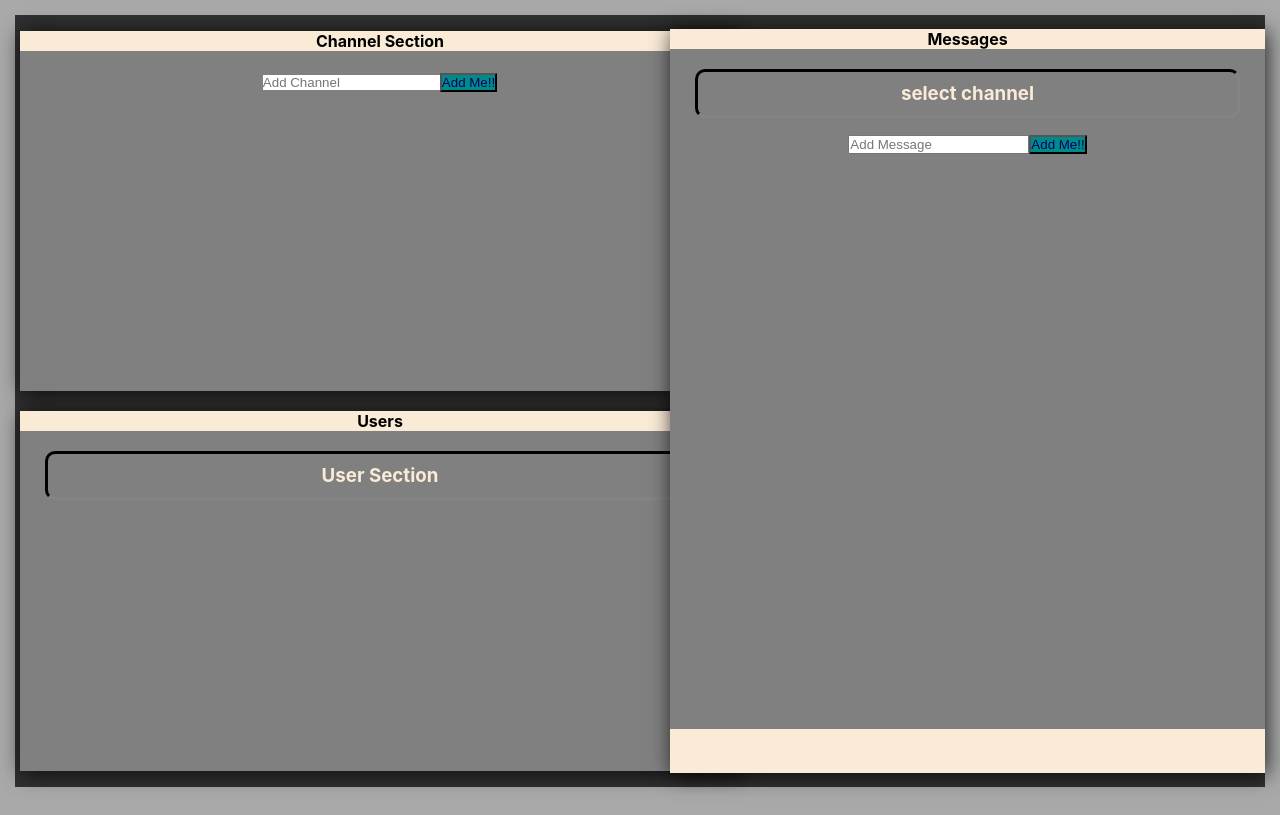
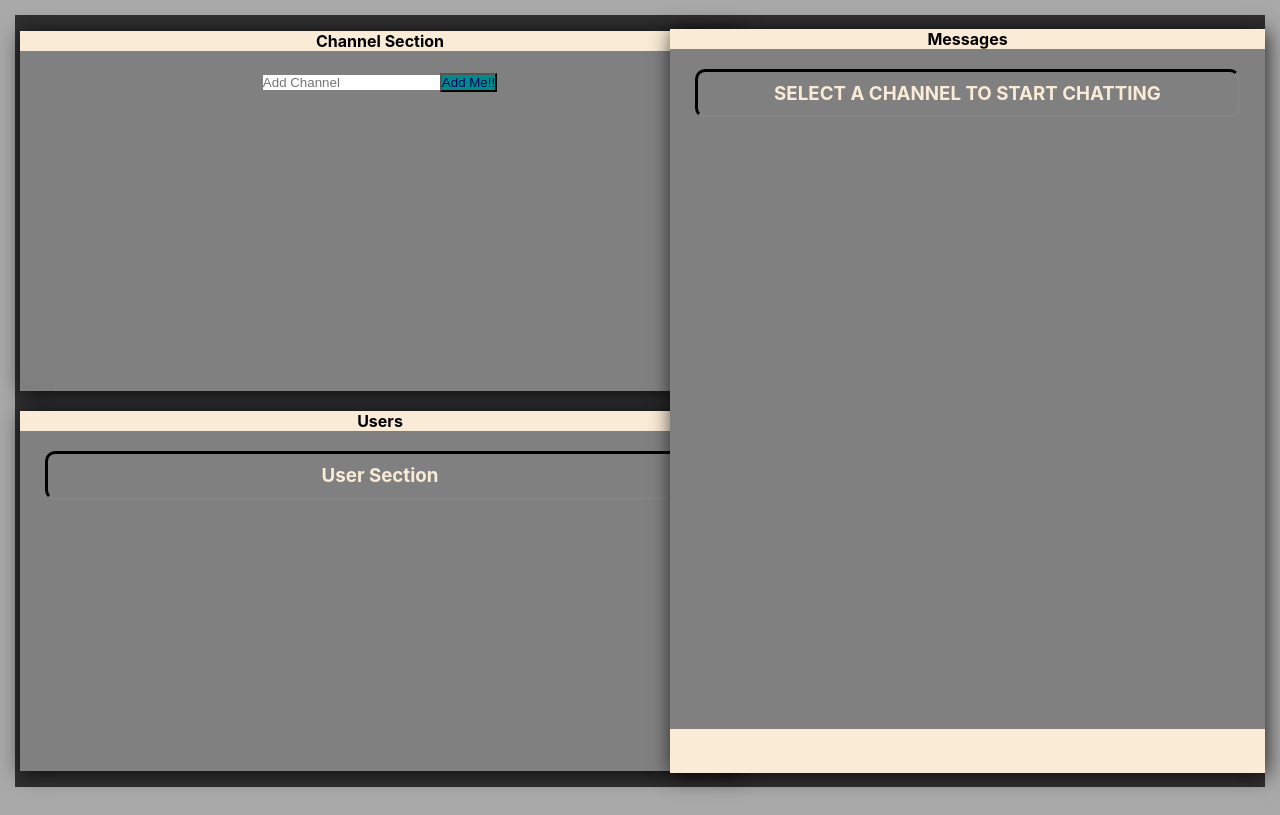
Before and after one commit to josuemartinezlinkedin/go-react-real-time, a React (Create React App) app: page / in a window 1280 px wide. Built offline with nearby package versions, Linux system fonts and the light colour scheme.

Commit message:
hid message input untill channel is chosen, next creating an active chat for channel selected

```diff
--- a/src/Components/MessagesSection/messages-section.component.tsx
+++ b/src/Components/MessagesSection/messages-section.component.tsx
@@ -7,10 +7,12 @@ type MessagesSectionProps = {
 }
 type messages = {
     // userName?: string,
-    message: string
+    message: string;
 }
+//active chat =  map(key=activeChannel, map messagesList)
 
 function MessagesSection({activeChannel}: MessagesSectionProps) {
+
     const [addMessage, setAddMessage] = useState<messages[]>([])
 
     const addMessages: (message: string) => void = (message) => {
@@ -19,7 +21,9 @@ function MessagesSection({activeChannel}: MessagesSectionProps) {
         }
         else { alert("TRY A DIFFERENT NAME YOU TWAT!!") }
     }
-    const selectChannel = activeChannel.length === 0 ? 'select channel' : activeChannel
+    const selectChannel = activeChannel.length === 0 ? 'select a channel to start chatting'.toUpperCase() : activeChannel
+    const inputBoxAvailability = selectChannel === activeChannel ? <MessageBox addMessages={addMessages} /> : ''
+
   return (
     <div className='messages-section'>
         <div className="messages-section_header">
@@ -27,7 +31,7 @@ function MessagesSection({activeChannel}: MessagesSectionProps) {
         </div>
         <div className="message-section_messages_box" >
             <h3 className='channel_name_messages'>{selectChannel}</h3>
-            <MessageBox addMessages={addMessages} />
+             {inputBoxAvailability }
             <MessageList messageList={addMessage} />
         </div>
     </div>
```
